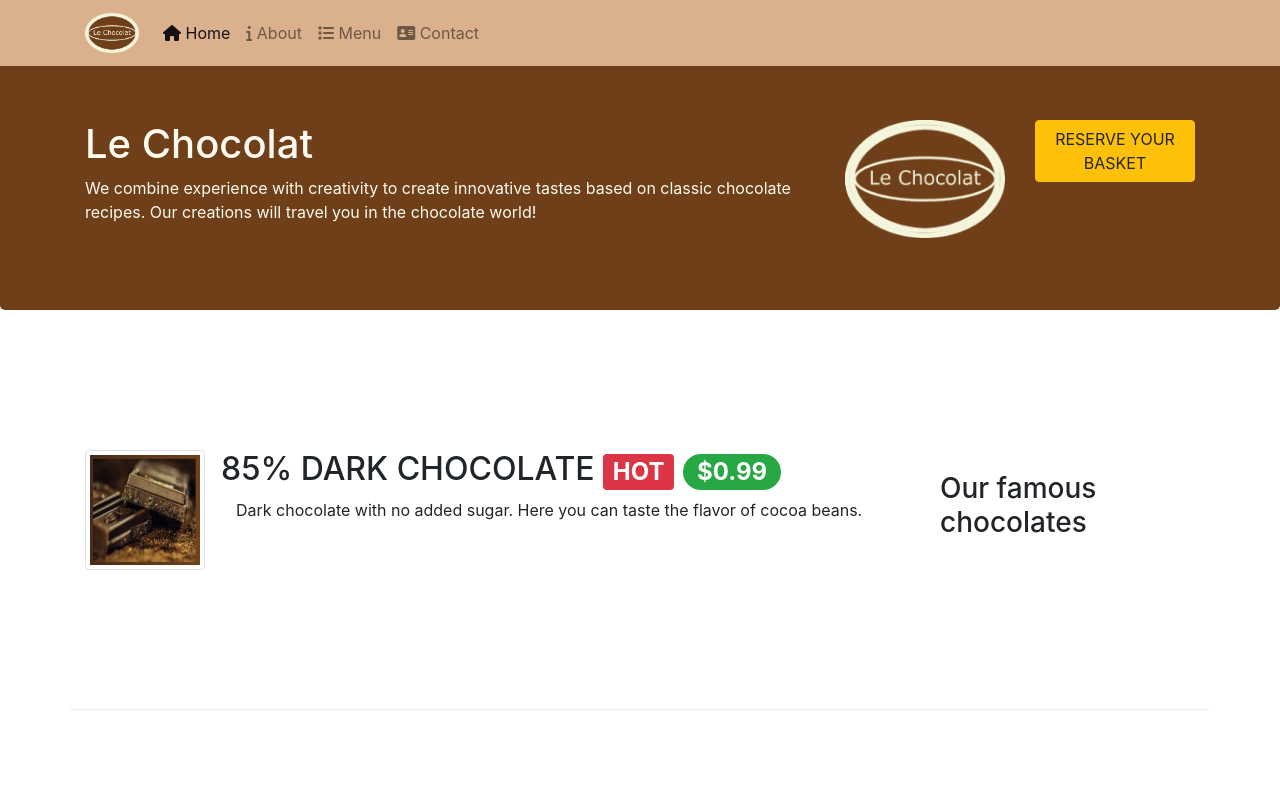
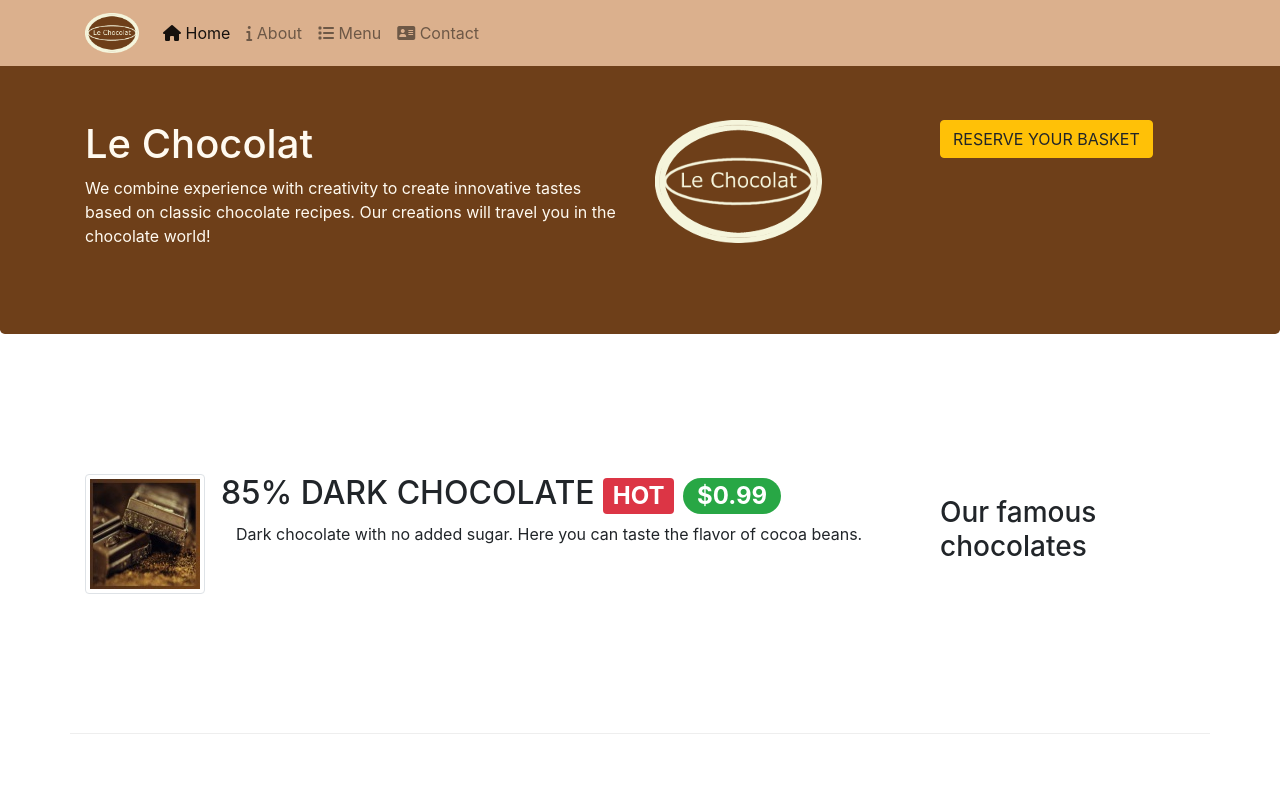
Before and after one commit to AlbiAlikai/leChocolat, a plain HTML site: page index.html in a window 1280 px wide. Shown: the top 800 px of the page. Drawn offline with nearby package versions, Linux system fonts and the light colour scheme.

Commit message:
Bootstrak assignment 9 task 1

```diff
--- a/index.html
+++ b/index.html
@@ -42,14 +42,14 @@
     <header class="jumbotron">
         <div class="container">
             <div class="row row-header">
-                <div class="col-12 col-sm-8">
+                <div class="col-12 col-sm-6">
                     <h1>Le Chocolat</h1>
                     <p>We combine experience with creativity to create innovative tastes based on classic chocolate
                         recipes. Our creations will travel you in the chocolate world!
                     </p>
                 </div>
-                <div class="col col-sm">
-                    <img src="images/logo.png" class="img-fluid">
+                <div class="col-sm">
+                    <img src="images/logo.png" class="img-fluid ">
                 </div>
                 <div class="col-sm">
                     <a href="#reserve" class="btn btn-warning">RESERVE YOUR BASKET</a>
```
